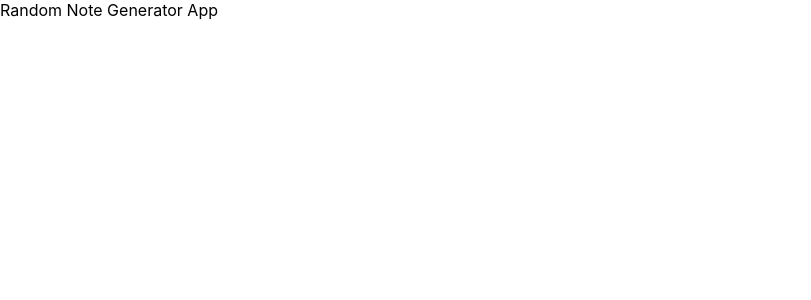
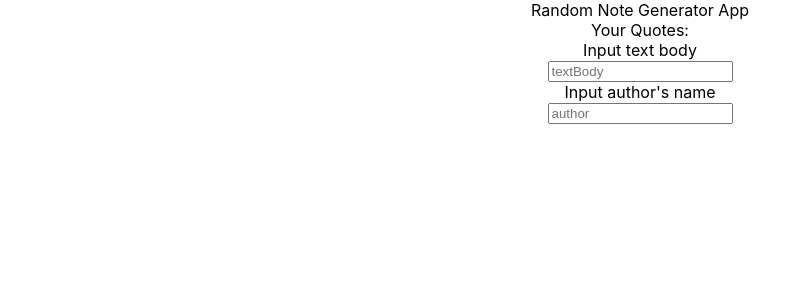
Before and after one commit to jeffyjkang/RandomQuoteGenerator, a React (Create React App) app in the folder random-quote-generator/: page / in a window 1280 px wide. Shown: the top 300 px of the page, without its empty margins (0-811 px from the left). Built offline with nearby package versions, Linux system fonts and the light colour scheme.

Commit message:
quote form

```diff
--- a/random-quote-generator/src/App.css
+++ b/random-quote-generator/src/App.css
@@ -1,13 +1,8 @@
-.App {
+.App-Container {
   text-align: center;
 }
 
-.App-logo {
-  animation: App-logo-spin infinite 20s linear;
-  height: 40vmin;
-}
-
-.App-header {
+/* .App-header {
   background-color: #282c34;
   min-height: 100vh;
   display: flex;
@@ -16,17 +11,4 @@
   justify-content: center;
   font-size: calc(10px + 2vmin);
   color: white;
-}
-
-.App-link {
-  color: #61dafb;
-}
-
-@keyframes App-logo-spin {
-  from {
-    transform: rotate(0deg);
-  }
-  to {
-    transform: rotate(360deg);
-  }
-}
+} */
--- a/random-quote-generator/src/App.js
+++ b/random-quote-generator/src/App.js
@@ -1,12 +1,30 @@
 import React, { Component } from "react";
+import ViewQuotes from "./components/ViewQuotes";
+import QuoteForm from "./components/QuoteForm";
 
 import "./App.css";
 //update
 class App extends Component {
+  //build constroctor for all of the quotes
+  constructor(props) {
+    super(props);
+    this.state = {
+      quotes: [
+        {
+          id: 0,
+          textBody: "",
+          author: ""
+        }
+      ],
+      quote: ""
+    };
+  }
   render() {
     return (
       <div className="App-Container">
         <header className="Homepage-Header">Random Note Generator App</header>
+        <ViewQuotes quotes={this.state.quotes} />
+        <QuoteForm />
       </div>
     );
   }
--- /dev/null
+++ b/random-quote-generator/src/components/QuoteForm.js
@@ -0,0 +1,42 @@
+import React, { Component } from "react";
+// component for quote form
+class QuoteForm extends Component {
+  constructor(props) {
+    super(props);
+    this.state = {
+      textBody: "",
+      author: ""
+    };
+  }
+  //form edit handler
+  editQuoteHandler = e => {
+    console.log(e.target.name, e.target.value);
+    this.setState({
+      [e.target.name]: e.target.value
+    });
+  };
+  render() {
+    return (
+      <div>
+        <form action="">
+          <div>Input text body</div>
+          <input
+            type="text"
+            name="textBody"
+            onChange={this.editQuoteHandler}
+            placeholder="textBody"
+          />
+          <div>Input author's name</div>
+          <input
+            type="text"
+            name="author"
+            onChange={this.editQuoteHandler}
+            placeholder="author"
+          />
+        </form>
+      </div>
+    );
+  }
+}
+
+export default QuoteForm;
--- /dev/null
+++ b/random-quote-generator/src/components/ViewQuotes.js
@@ -0,0 +1,12 @@
+import React from "react";
+// import Quote from "";
+
+const ViewQuotes = props => {
+  return (
+    <div>
+      <div>Your Quotes:</div>
+    </div>
+  );
+};
+
+export default ViewQuotes;
```
